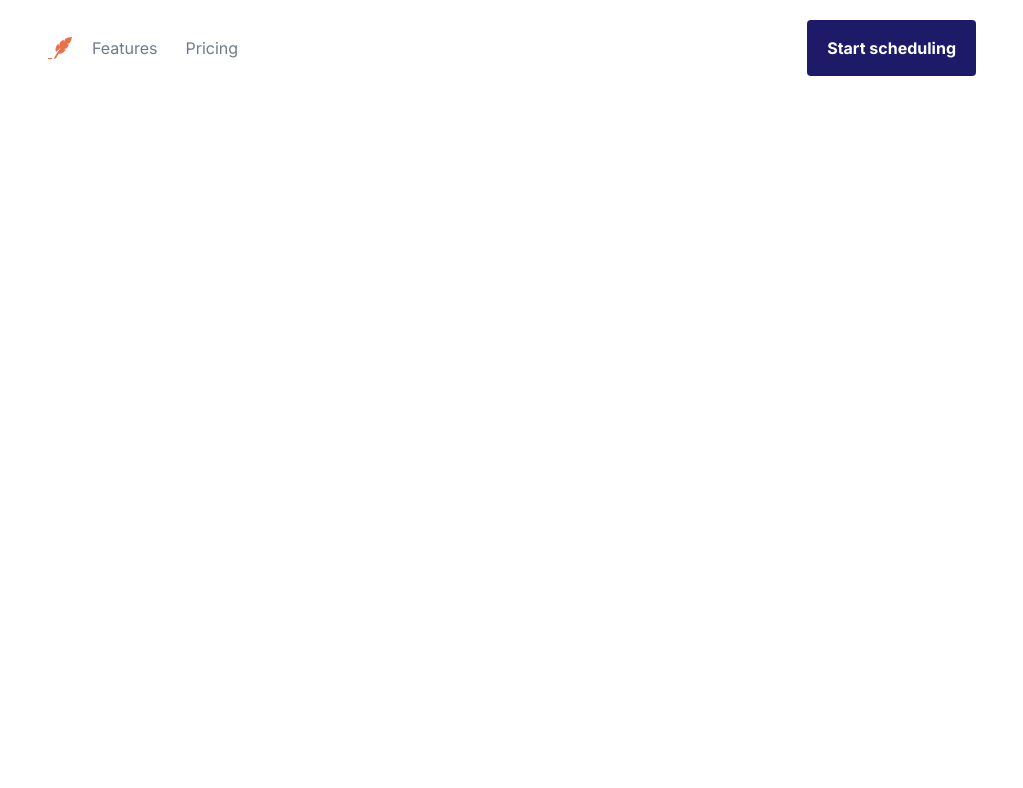
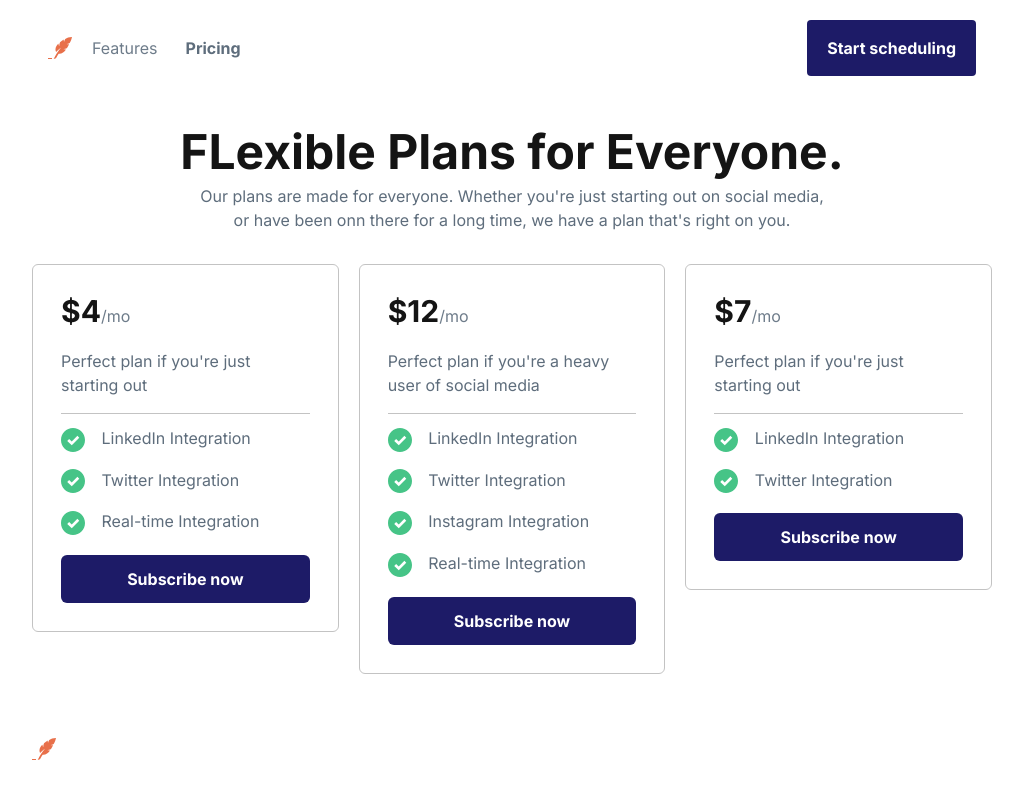
Before and after one commit to atevadd/TimeNow_with_vue_tailwind, a Vue app: page /pricing in a window 1280 px wide. Shown: the top 788 px of the page, without its empty margins (128-1151 px from the left). Built offline with nearby package versions, Linux system fonts and the light colour scheme.

Commit message:
finished the pricing page

```diff
--- a/src/App.vue
+++ b/src/App.vue
@@ -17,6 +17,7 @@ export default {
 <style lang="scss">
 * {
   font-family: "Inter", sans-serif;
+  word-break: break-word;
 }
 body {
   overflow-x: hidden;
--- a/src/assets/tailwind.css
+++ b/src/assets/tailwind.css
@@ -3,3 +3,8 @@
 @tailwind components;
 
 @tailwind utilities;
+
+
+.router-link-active{
+    @apply font-bold text-grey-200;
+}
--- a/src/components/Navbar.vue
+++ b/src/components/Navbar.vue
@@ -4,8 +4,8 @@
             <img src="@/assets/images/Logo.svg" alt="Time now brand logo" class="brand-logo">
         </div>
         <nav class="hidden sm:block md:block sm:mr-auto md:mr-auto ml-5">
-            <a href="#" class="mr-7 text-grey-100 text-base hover:text-dark-blue">Features</a>
-            <a href="#" class="mr-7 text-grey-100 text-base hover:text-dark-blue">Pricing</a>
+            <router-link :to="{name: 'Home'}" class="mr-7 text-grey-100 text-base hover:text-dark-blue">Features</router-link>
+            <router-link :to="{name: 'Pricing'}" class="mr-7 text-grey-100 text-base hover:text-dark-blue">Pricing</router-link>
         </nav>
         <a href="#" class="cta hidden sm:block md:block lg:block px-5 py-4 bg-dark-blue font-bold text-white rounded">Start scheduling</a>
 
--- /dev/null
+++ b/src/components/Pricingcard.vue
@@ -0,0 +1,37 @@
+<template>
+  <div class="pricing-card block sm:block md:block  border border-b-color rounded-md p-7 self-start mb-4 sm:mb-0 md:mb-0 lg:mb-0">
+    <div class="card-head border-b border-b-color mb-3">
+      <div class="price mb-5 text-grey-100">
+        <span class="font-bold text-3xl text-black">${{ price }}</span
+        >/mo
+      </div>
+      <p class="subtext block mb-4 text-grey-200">
+        {{ cardText }}
+      </p>
+    </div>
+    <div class="card-feat">
+      <slot name="feat"></slot>
+    </div>
+    <a
+      href="#"
+      class="block sm:block md:block bg-dark-blue text-white font-bold text-center rounded-md p-3 cursor-pointer mt-5"
+      >Subscribe now</a
+    >
+  </div>
+</template>
+
+<script>
+export default {
+  name: "Pricingcard",
+  props: {
+    cardText: {
+      type: String,
+      default: "Perfect plan if you're just starting out",
+    },
+    price: {
+      type: Number,
+      default: 4,
+    },
+  },
+};
+</script>
--- a/src/router/index.js
+++ b/src/router/index.js
@@ -1,6 +1,6 @@
 import { createRouter, createWebHistory } from 'vue-router'
 import Home from '../views/Home.vue'
-import About from '../views/About.vue'
+// import Pricing from '../views/Pricing.vue'
 
 const routes = [
   {
@@ -9,12 +9,12 @@ const routes = [
     component: Home
   },
   {
-    path: '/about',
-    name: 'About',
+    path: '/pricing',
+    name: 'Pricing',
     // route level code-splitting
     // this generates a separate chunk (about.[hash].js) for this route
     // which is lazy-loaded when the route is visited.
-    component: () => import(/* webpackChunkName: "about" */ '../views/About.vue')
+    component: () => import(/* webpackChunkName: "about" */ '../views/Pricing.vue')
   }
 ]
 
--- a/src/views/About.vue
+++ /dev/null
@@ -1,5 +0,0 @@
-<template>
-  <div class="about">
-    <h1>This is an about page</h1>
-  </div>
-</template>
--- /dev/null
+++ b/src/views/Pricing.vue
@@ -0,0 +1,132 @@
+<template>
+  <main>
+    <section
+      class="
+        page-heading
+        w-full
+        sm:w-9/12
+        md:w-9/12
+        lg:w-9/12
+        block
+        sm:block
+        md:block
+        lg:block
+        mx-0
+        mb-8
+        sm:mx-auto
+        md:mx-auto
+        lg:mx-auto
+        mt-8
+      "
+    >
+      <h1
+        class="
+          text-center
+          text-4xl
+          sm:text-3xl
+          md:text-5xl
+          text-black
+          font-bold
+          mb-2
+          px-4
+          sm:px-0
+          md:px-0
+          lg:px-0
+        "
+      >
+        FLexible Plans for Everyone.
+      </h1>
+      <p
+        class="
+          text-center
+          w-full
+          sm:w-6/12
+          md:w-3/4
+          lg:w-3/4
+          px-4
+          sm:px-0
+          md:px-0
+          lg:px-10
+          mx-0
+          sm:mx-auto
+          md:mx-auto
+          text-grey-200
+        "
+      >
+        Our plans are made for everyone. Whether you're just starting out on
+        social media, or have been onn there for a long time, we have a plan
+        that's right on you.
+      </p>
+    </section>
+    <section
+      class="
+        pricing-cards
+        w-full
+        sm:w-full
+        md:w-9/12
+        lg:w-9/12
+        sm:mx-auto
+        md:mx-auto
+        sm:grid
+        md:grid
+        lg:grid
+        grid-cols-1
+        sm:grid-cols-2
+        md:grid-cols-2
+        lg:grid-cols-3
+        gap-5
+        sm:gap-0
+        md:gap-3
+        lg:gap-5
+        px-4
+        md:px-0
+        lg:px-0
+      "
+    >
+      <Pricingcard :price="4" >
+      <template v-slot:feat class="">
+        <ul>
+            <li class="mb-4 text-grey-200"><img src="@/assets/images/Checkmark.svg" alt="Checkmark icon" class="inline-block mr-3"> LinkedIn Integration</li>
+            <li class="mb-4 text-grey-200"><img src="@/assets/images/Checkmark.svg" alt="Checkmark icon" class="inline-block mr-3"> Twitter Integration</li>
+            <li class="mb-4 text-grey-200"><img src="@/assets/images/Checkmark.svg" alt="Checkmark icon" class="inline-block mr-3"> Real-time Integration</li>
+          </ul>
+      </template>
+      </Pricingcard>
+      <Pricingcard
+        :price="12"
+        cardText="Perfect plan if you're a heavy user of social media"
+      >
+        <template v-slot:feat>
+          <ul>
+            <li class="mb-4 text-grey-200"><img src="@/assets/images/Checkmark.svg" alt="Checkmark icon" class="inline-block mr-3"> LinkedIn Integration</li>
+            <li class="mb-4 text-grey-200"><img src="@/assets/images/Checkmark.svg" alt="Checkmark icon" class="inline-block mr-3"> Twitter Integration</li>
+            <li class="mb-4 text-grey-200"><img src="@/assets/images/Checkmark.svg" alt="Checkmark icon" class="inline-block mr-3"> Instagram Integration</li>
+            <li class="mb-4 text-grey-200"><img src="@/assets/images/Checkmark.svg" alt="Checkmark icon" class="inline-block mr-3"> Real-time Integration</li>
+          </ul>
+        </template>
+      </Pricingcard>
+      <Pricingcard :price="7">
+        <template v-slot:feat>
+          <ul>
+            <li class="mb-4 text-grey-200"><img src="@/assets/images/Checkmark.svg" alt="Checkmark icon" class="inline-block mr-3"> LinkedIn Integration</li>
+            <li class="mb-4 text-grey-200"><img src="@/assets/images/Checkmark.svg" alt="Checkmark icon" class="inline-block mr-3"> Twitter Integration</li>
+          </ul>
+        </template>
+      </Pricingcard>
+    </section>
+    <Footer />
+  </main>
+</template>
+
+<script>
+import Pricingcard from "@/components/Pricingcard.vue";
+import Footer from "@/components/Footer.vue";
+
+export default {
+  name: "Pricing",
+  components: {
+    Pricingcard,
+    Footer,
+  },
+};
+</script>
```
